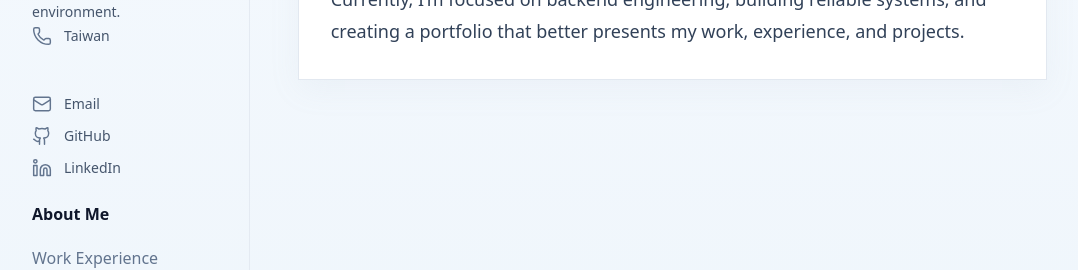
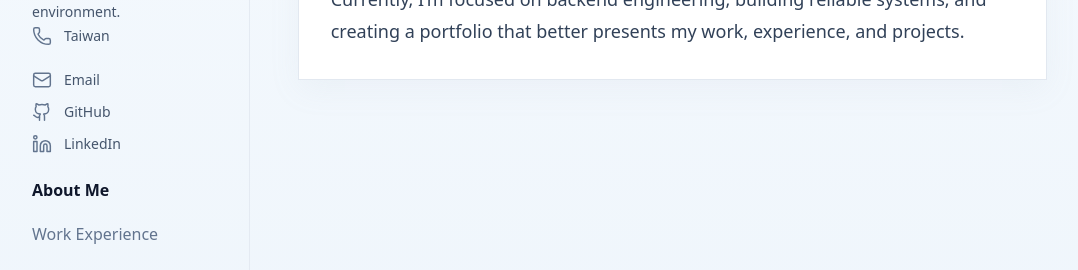
Before and after one commit to me0830code/me0830code.github.io, a React (Vite) app: page / in a window 1280 px wide. Shown: the part 578-848 px from the top of the page, without its empty margins (24-1102 px from the left). Built offline with nearby package versions, Linux system fonts and the light colour scheme.

Commit message:
Update UIs

```diff
--- a/src/component/leftSideBar/ContactInfo.tsx
+++ b/src/component/leftSideBar/ContactInfo.tsx
@@ -24,7 +24,7 @@ type ContactItem = {
       </div>
 
 
-        <div className="mt-12 space-y-3">
+        <div className="mt-6 space-y-3">
           {items.map((item) =>
             item.href ? (
               <a
```
